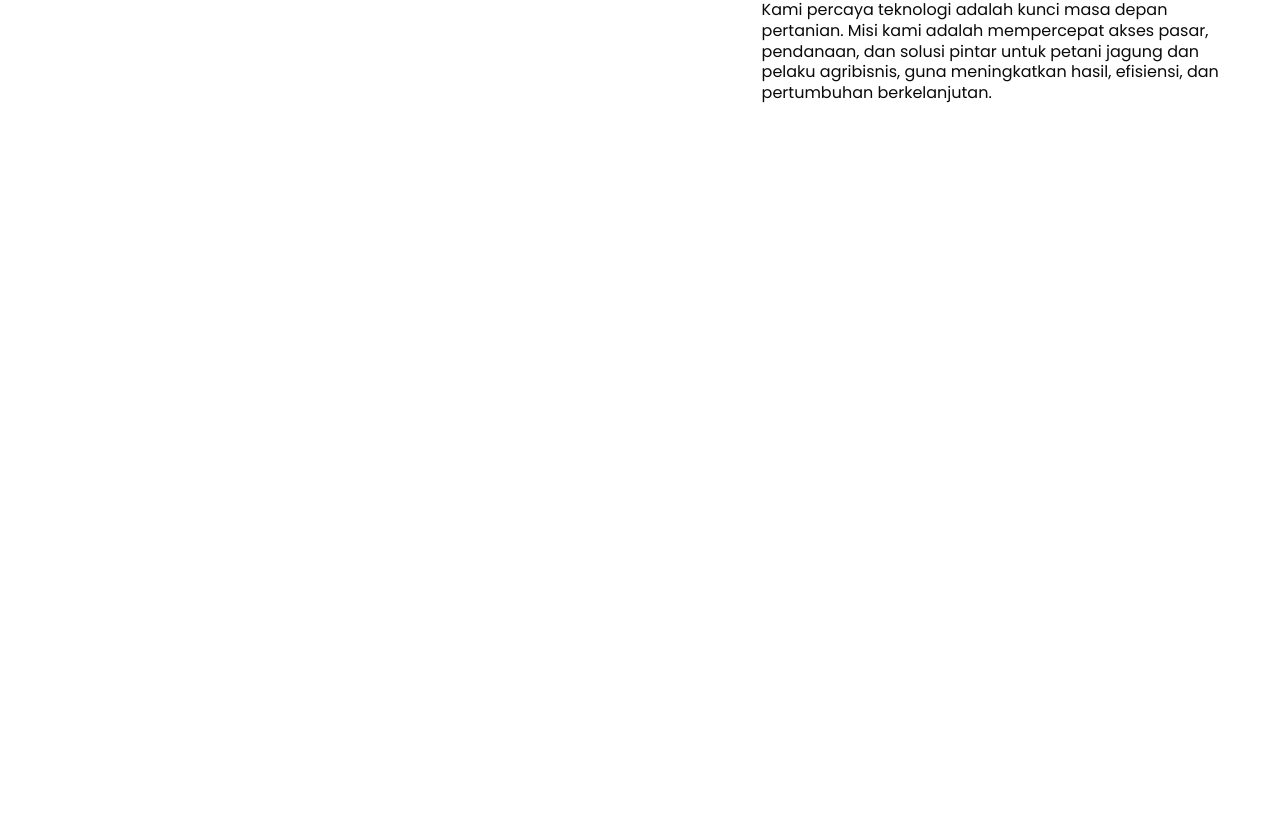
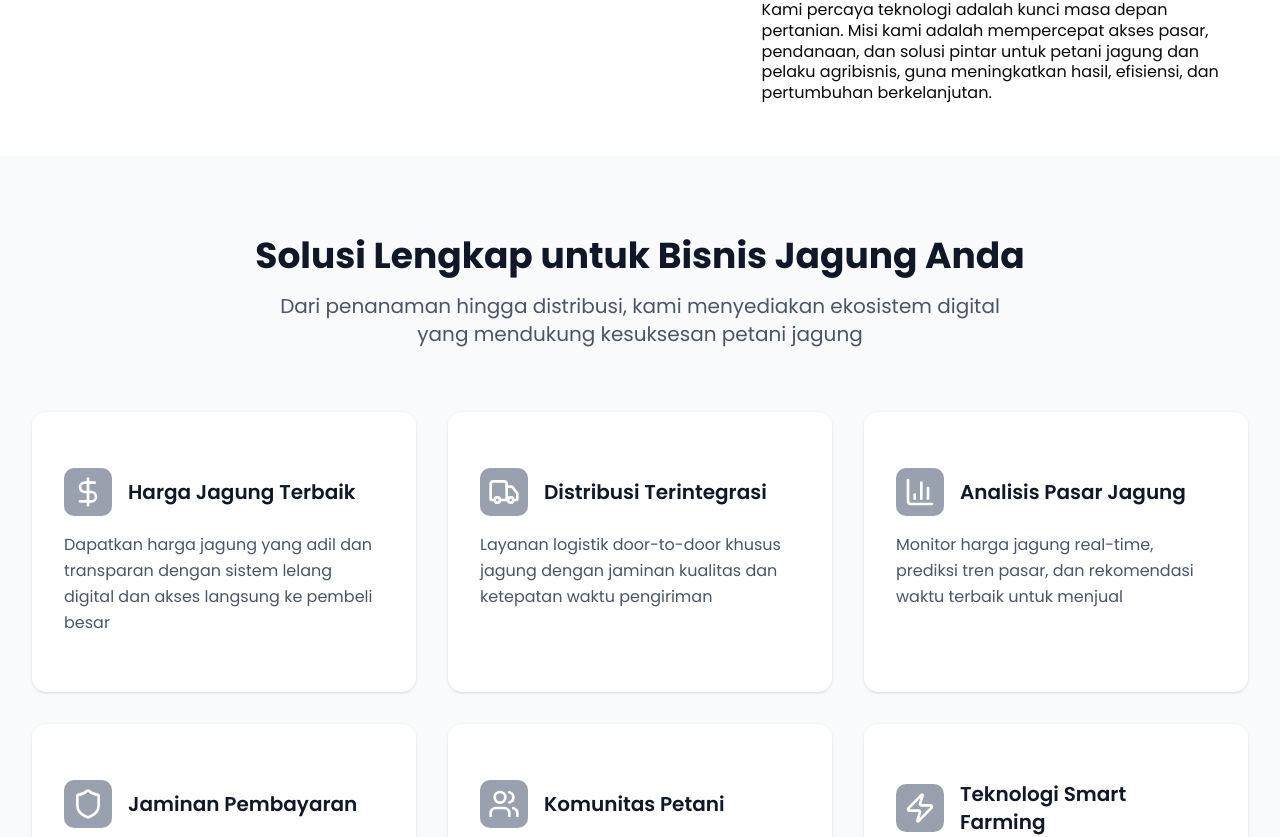
Before and after one commit to SyariefHayat/rantaiPasokDistribusi, a React (Vite) app: page / in a window 1280 px wide. Shown: the part 1444-2281 px from the top of the page. Before the commit the page ends 1600 px from the top, so only its background shows below. Built offline with nearby package versions, Linux system fonts and the light colour scheme.

Commit message:
update frontend: feature section

```diff
--- a/src/components/modules/landing/FeatureSection.jsx
+++ b/src/components/modules/landing/FeatureSection.jsx
@@ -63,7 +63,7 @@ const FeatureSection = () => {
                         <Card key={index} className="hover:shadow-lg transition-all duration-300 hover:-translate-y-1 border-0 bg-white">
                             <CardContent className="p-8">
                                 <div className="flex items-center space-x-4 mb-4">
-                                    <div className="w-12 h-12 bg-gray-300 rounded-lg flex items-center justify-center text-white">
+                                    <div className="w-12 h-12 bg-gray-400 rounded-lg flex items-center justify-center text-white">
                                         {feature.icon}
                                     </div>
                                     <h3 className="text-xl font-semibold text-gray-900">{feature.title}</h3>
--- a/src/pages/Landing.jsx
+++ b/src/pages/Landing.jsx
@@ -15,7 +15,7 @@ const Landing = () => {
             <Navigation />
             <HeroSection />
             <AboutUs />
-            {/* <FeatureSection /> */}
+            <FeatureSection />
             {/* <MarketplaceSection /> */}
             {/* <BussinessSection /> */}
             {/* <CTASection /> */}
```
